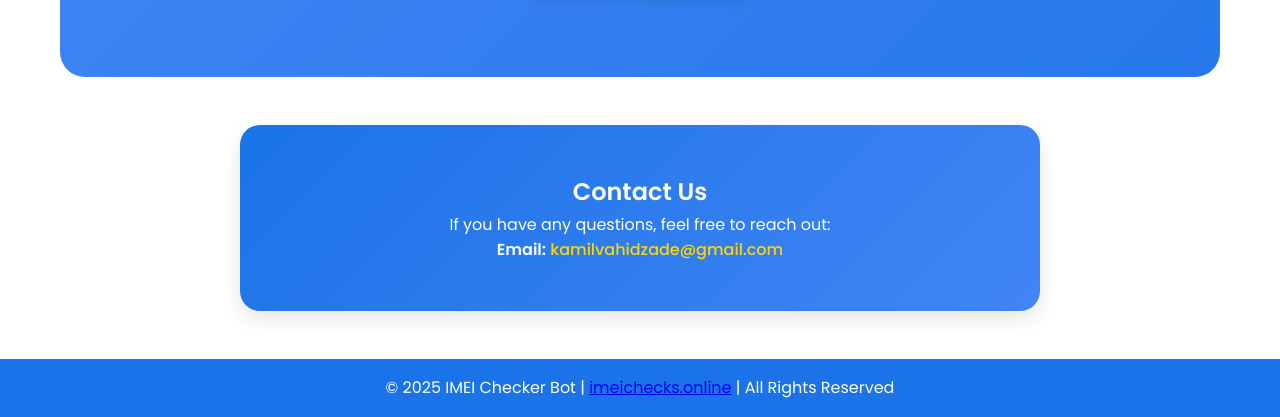
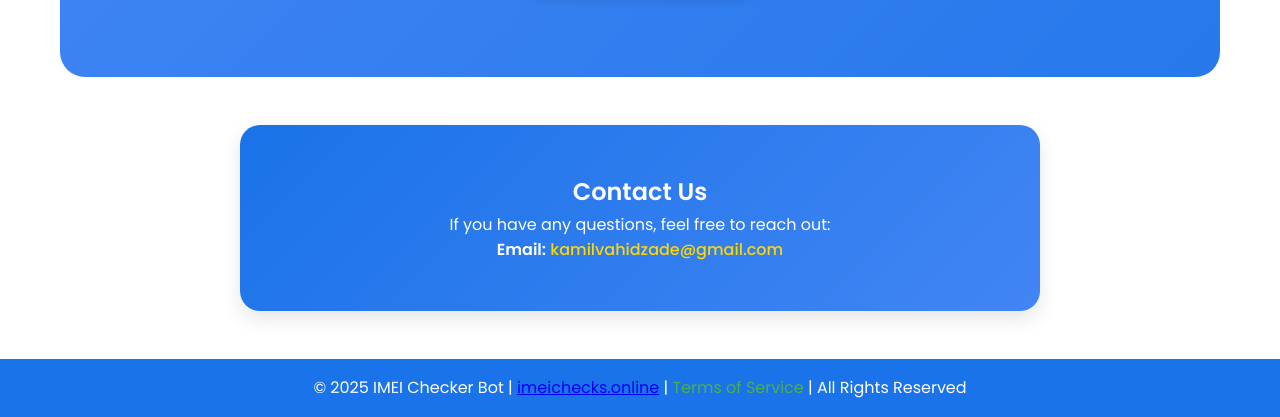
Before and after one commit to ahmedzadeh/imei-checker-site, a plain HTML site: page index.html in a window 1280 px wide. Shown: the part 416-833 px from the top of the page. Drawn offline with Linux system fonts and the light colour scheme.

Commit message:
Update index.html

```diff
--- a/index.html
+++ b/index.html
@@ -43,7 +43,12 @@
   </main>
 
   <footer>
-    <p>&copy; 2025 IMEI Checker Bot | <a href="https://imeichecks.online">imeichecks.online</a> | All Rights Reserved</p>
+    <p>
+      &copy; 2025 IMEI Checker Bot |
+      <a href="https://imeichecks.online">imeichecks.online</a> |
+      <a href="/terms" style="color: #4CAF50; text-decoration: none;">Terms of Service</a>
+      | All Rights Reserved
+    </p>
   </footer>
 </body>
 </html>
```
